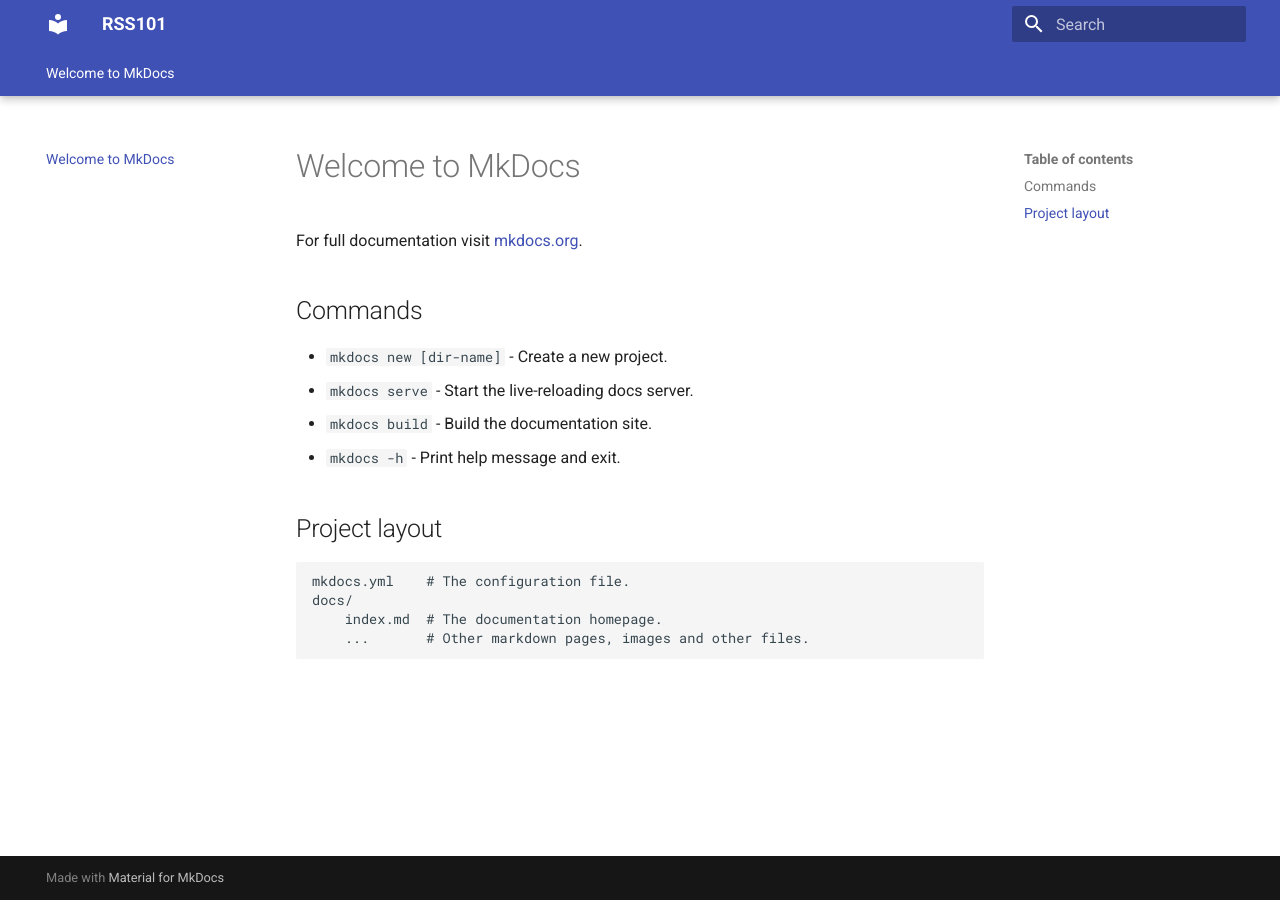
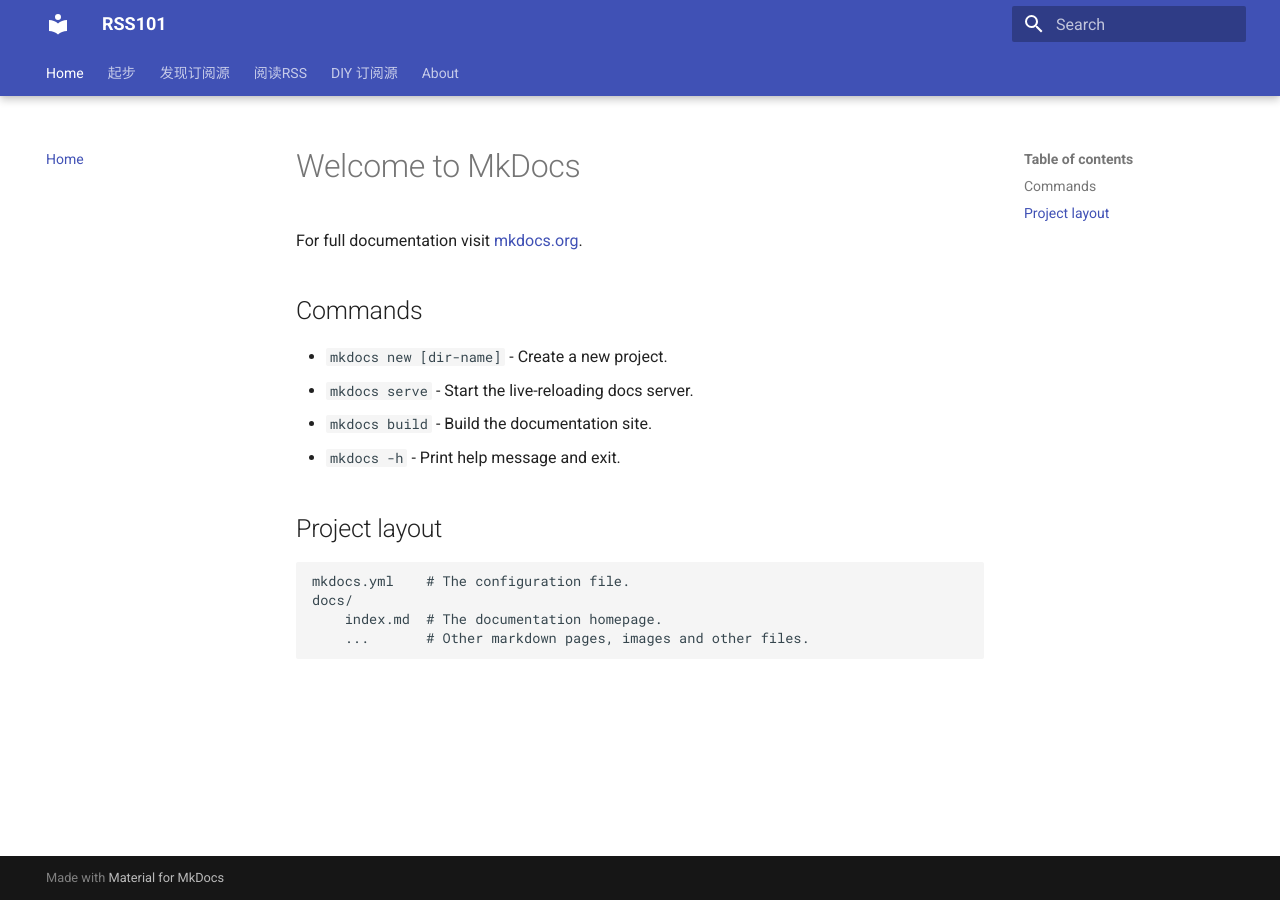
Before and after one commit to Colin-XKL/rss101, an MkDocs documentation site: the page built from docs/index.md, in a window 1280 px wide. Built offline with MkDocs 1.6.1 and Material for MkDocs 9.7.7, drawn with Linux system fonts in a browser that asks for light colours.

Commit message:
feat: add tabs

```diff
--- a/mkdocs.yml
+++ b/mkdocs.yml
@@ -8,3 +8,10 @@ theme:
     - navigation.tabs
     - navigation.tabs.sticky
     - toc.follow
+nav:
+  - Home: 'index.md'
+  - "起步": "introduction/introduction.md"
+  - "发现订阅源": "find-feed/find-feed.md"
+  - "阅读RSS": "read-feed/read-feed.md"
+  - "DIY 订阅源": "make-feed/make-feed.md"
+  - About: 'about/about.md'
```
Also changed, not shown: docs/about/about.md (added, +1 -0 lines), docs/advance/advance.md (added), docs/deploy/deploy.md (added), docs/find-feed/find-feed.md (added), docs/introduction/introduction.md (added), docs/make-feed/make-feed.md (added), docs/read-feed/read-feed.md (added).
